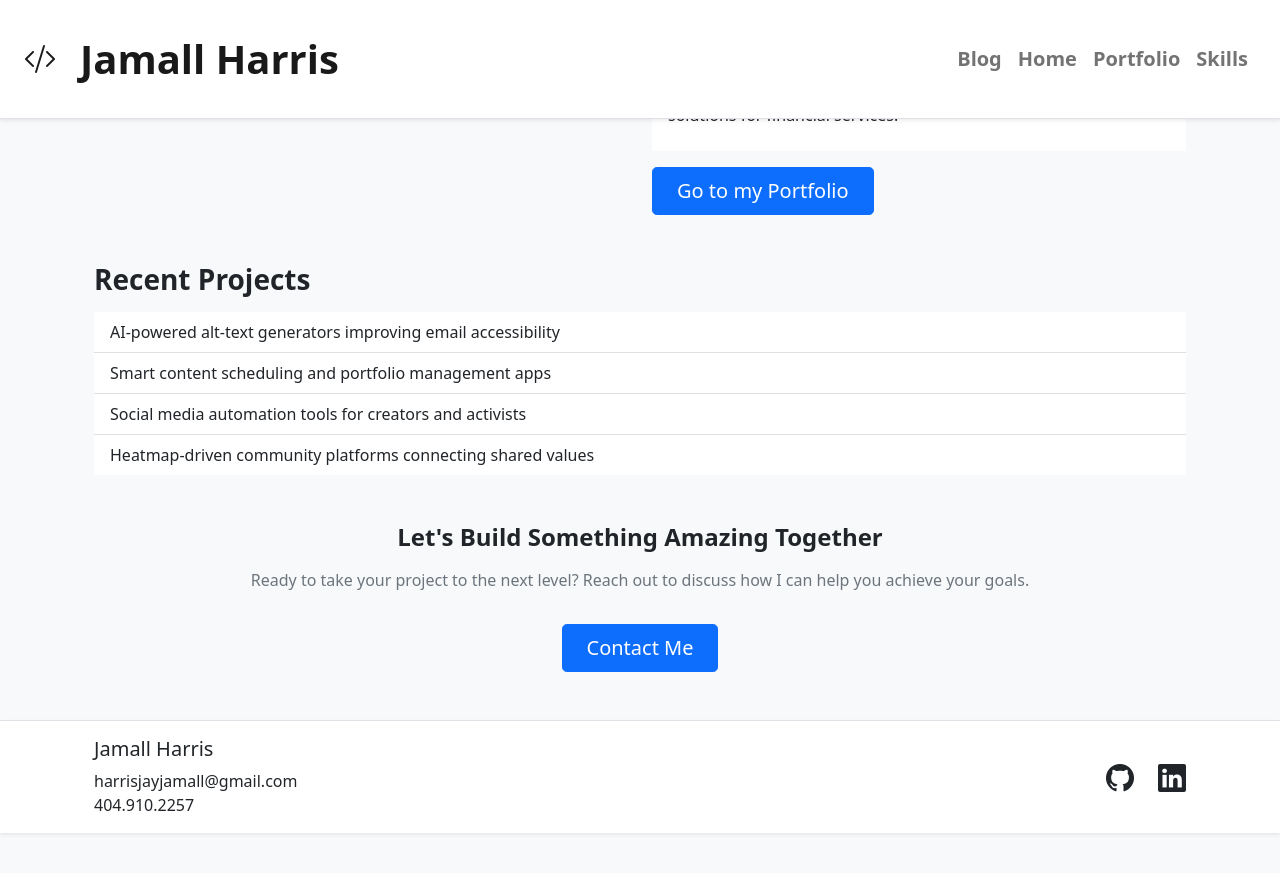
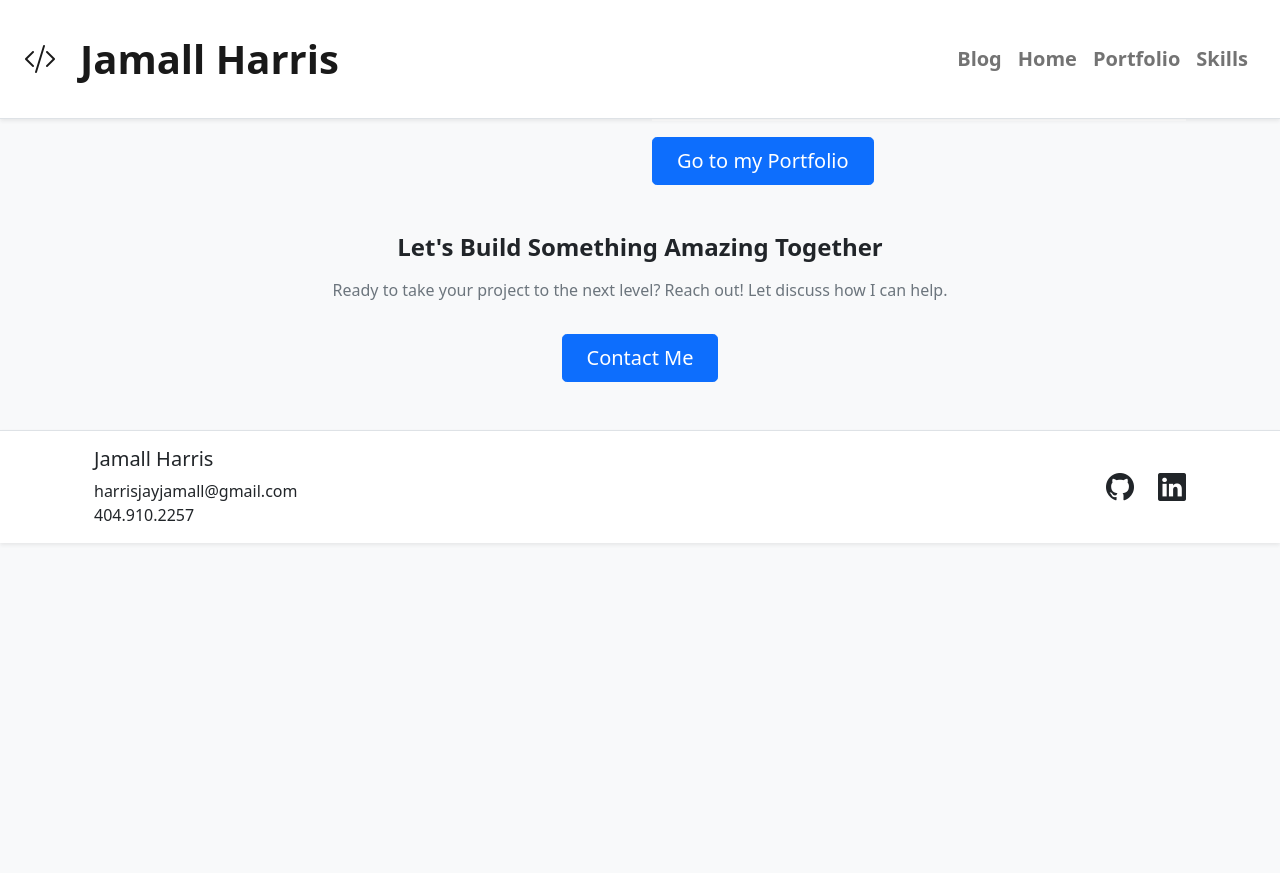
Before and after one commit to jharri34/jharri34.github.io, a Jekyll site: the page built from html/index.html, in a window 1280 px wide and 900 px high, scrolled down 1238 px. Shown: the top 873 px of the window. Built offline with Jekyll 4.4.1, drawn with Linux system fonts in a browser that asks for light colours; a script that is not in the unit is left out; after the commit the page ends 1981 px from its top, so only the background shows below that; some of the changed text lies outside the part shown.

Commit message:
removing some of the wordiness on some pages

```diff
--- a/_includes/hero.html
+++ b/_includes/hero.html
@@ -2,7 +2,7 @@
   <div class="col-12 col-md-10 col-lg-8 mx-auto my-5">
     <h1 class="display-4 fw-bold animate__animated animate__fadeInDown mb-4">Hi, I'm Jamall Harris</h1>
     <p class="lead fw-normal text-muted mb-4 animate__animated animate__fadeInUp">
-      I build innovative software solutions that solve real-world problems. With expertise in AI, full-stack development, and cloud infrastructure, I create impactful tools that drive results.
+      I build solutions to real-world problems. With expertise in AI, full-stack development, and cloud infrastructure.
     </p>
     <div class="d-flex flex-wrap justify-content-center gap-3 mt-4">
       <a href="{{#portfolio-section}}" class="btn btn-primary btn-lg px-4 animate__animated animate__fadeInLeft">Explore My Work</a>
@@ -56,22 +56,13 @@
     </div>
 
 
-    <!-- Recent Projects Section -->
-    <div class="col-12 col-lg-12 col-md-12 col-sm-12 mt-5">
-      <h3 class="fw-bold text-start animate__animated animate__fadeInUp mb-3">Recent Projects</h3>
-      <ul class="list-group list-group-flush text-start">
-        <li class="list-group-item">AI-powered alt-text generators improving email accessibility</li>
-        <li class="list-group-item">Smart content scheduling and portfolio management apps</li>
-        <li class="list-group-item">Social media automation tools for creators and activists</li>
-        <li class="list-group-item">Heatmap-driven community platforms connecting shared values</li>
-      </ul>
-    </div>
+
 
     <!-- Call-to-Action Section -->
     <div id="contact-section" class="col-12 col-lg-12 col-md-12 col-sm-12 text-center mt-5">
       <h4 class="fw-bold animate__animated animate__fadeInUp mb-3">Let's Build Something Amazing Together</h4>
       <p class="text-muted animate__animated animate__fadeInUp">
-        Ready to take your project to the next level? Reach out to discuss how I can help you achieve your goals.
+        Ready to take your project to the next level? Reach out! Let discuss how I can help.
       </p>
       <a href="mailto:harrisjayjamall@gmail.com" class="btn btn-primary btn-lg px-4 mt-3">Contact Me</a>
     </div>
```
Also changed, not shown: 1 other file.
